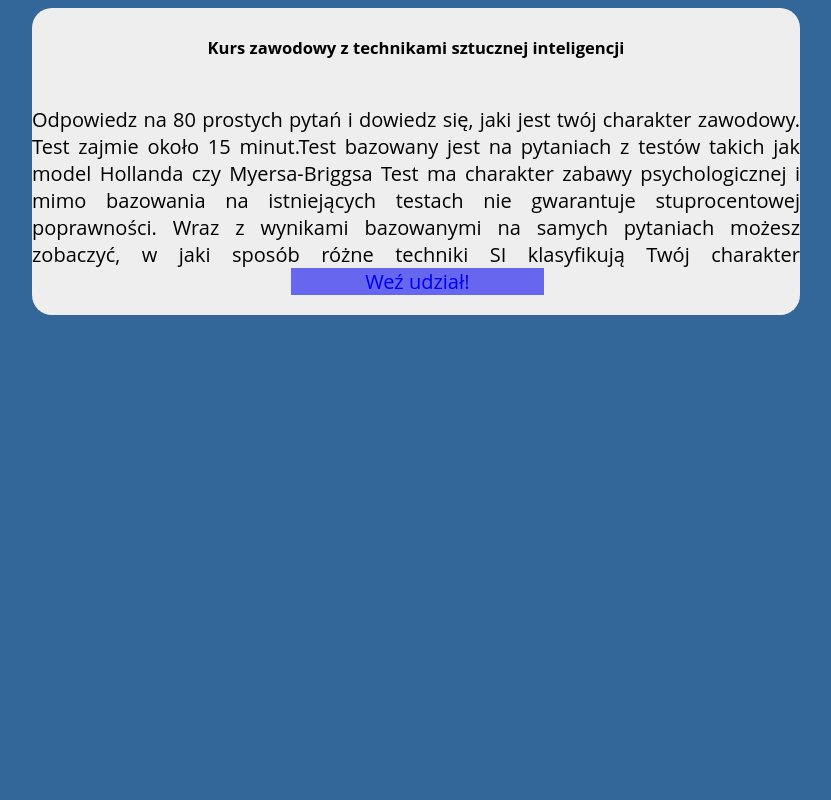
After one commit to Zantyr/dissertation, a Flask app: page / in a window 1280 px wide. The commit adds this page. Shown: the whole page, without its empty margins (224-1055 px from the left). Run offline with Flask 2, Linux system fonts and the light colour scheme; parts of the project's set-up code (start-up, migrations or seed data) failed here and were passed over.

Commit message:
Almost final version

```diff
--- a/src/main.py
+++ b/src/main.py
@@ -62,6 +62,10 @@ def pick():
     ans = flask.request.form['vector']
     return flask.render_template('pick.html',jobs=jobs,vector=ans)
 
+@app.route('/')
+def index():
+    return flask.render_template('main.html')
+
 @app.route('/results',methods=['POST'])
 def results():
     ans = flask.request.form['vector']
--- /dev/null
+++ b/src/templates/main.html
@@ -0,0 +1,59 @@
+<html><head>
+<meta charset='utf-8'>
+<style>
+body{
+	padding: 0;
+	background: #369;
+	font-family:"Open Sans",sans;
+    font-size:20;
+}
+.content
+{
+	position: absolute;
+	left:20%;
+	background-color:#eee;
+	text-align:justify;
+	width:60%;
+	border-radius: 1em;
+	border-style:hidden;
+}
+.content h5
+{
+	text-align:center;
+}
+.spacer{
+	display:inline-block;
+	padding:0;
+	border:0;
+	width:33%;
+	max-width:33%;
+}
+.button-link{
+	padding: 30px 0;
+	text-align:center;
+}
+.button{
+	background-color:#66e;
+}
+.text{border-style:hidden;padding: 1em 0 1em 0;}
+a {text-decoration: none;}
+</style>
+</head>
+
+<body>
+<div id="maindiv">
+	<div class='content'>
+<h5>Kurs zawodowy z technikami sztucznej inteligencji</h2>
+<div class=text>Odpowiedz na 80 prostych pytań i dowiedz się, jaki jest twój charakter zawodowy.
+	Test zajmie około 15 minut.Test bazowany jest na pytaniach z testów takich jak model Hollanda czy Myersa-Briggsa
+	Test ma charakter zabawy psychologicznej i mimo bazowania na istniejących testach nie gwarantuje stuprocentowej poprawności.
+	Wraz z wynikami bazowanymi na samych pytaniach możesz zobaczyć, w jaki sposób różne techniki SI klasyfikują Twój charakter
+<div class=spacer></div>
+<div class=spacer><div class='button-box'>
+	<a href='/quiz' class='button-link'><div class='button'>Weź udział!</div></a>
+</div>
+</div>
+</div>
+	</div>
+</div>
+</body></html>
```
Also changed, not shown: src/functional.py (added, +18 -0 lines), src/kmeans.py (+11 -1 lines), src/loadclfs.py (+5 -3 lines), src/naivebayes.py (+11 -0 lines), src/selectors.py (added, +24 -0 lines), src/svmclass.py (+17 -5 lines), src/templates/quiz.html (+8 -7 lines), 6 other files.
